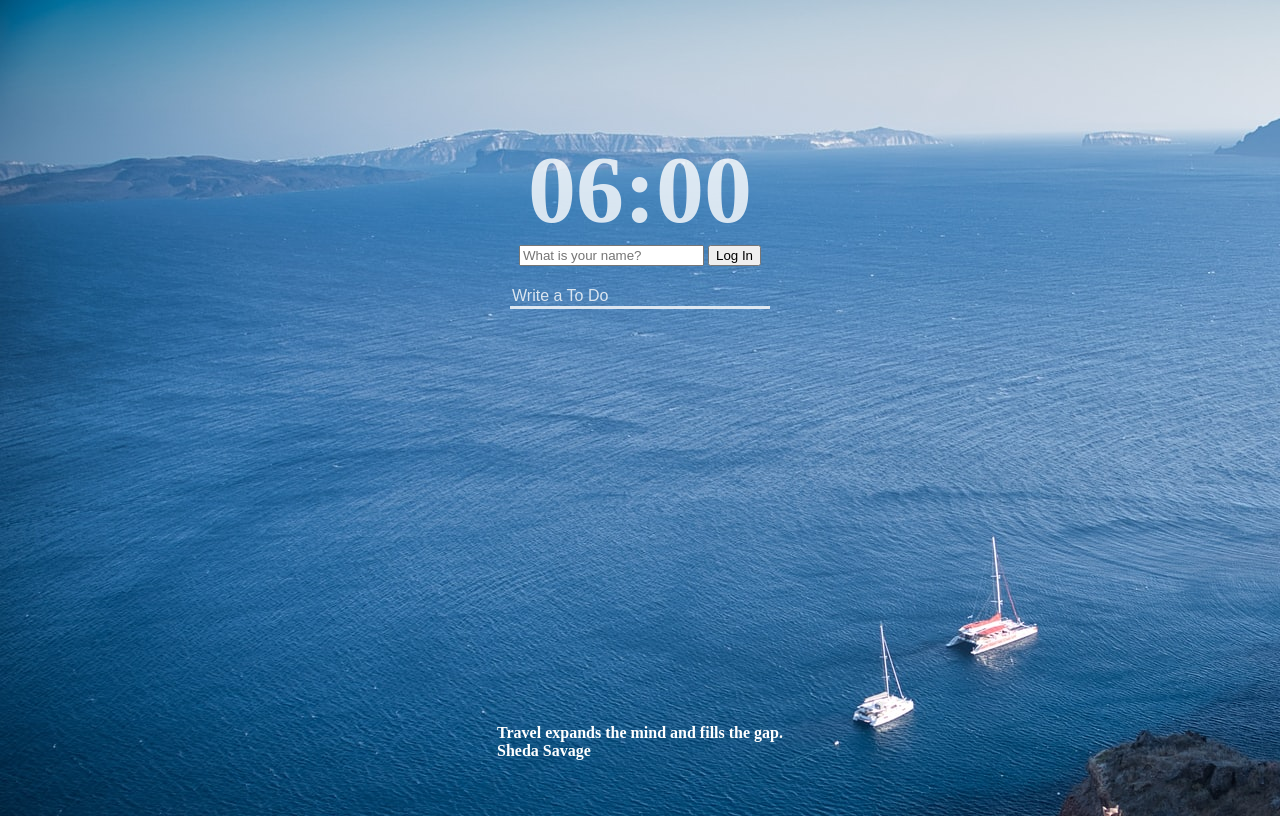
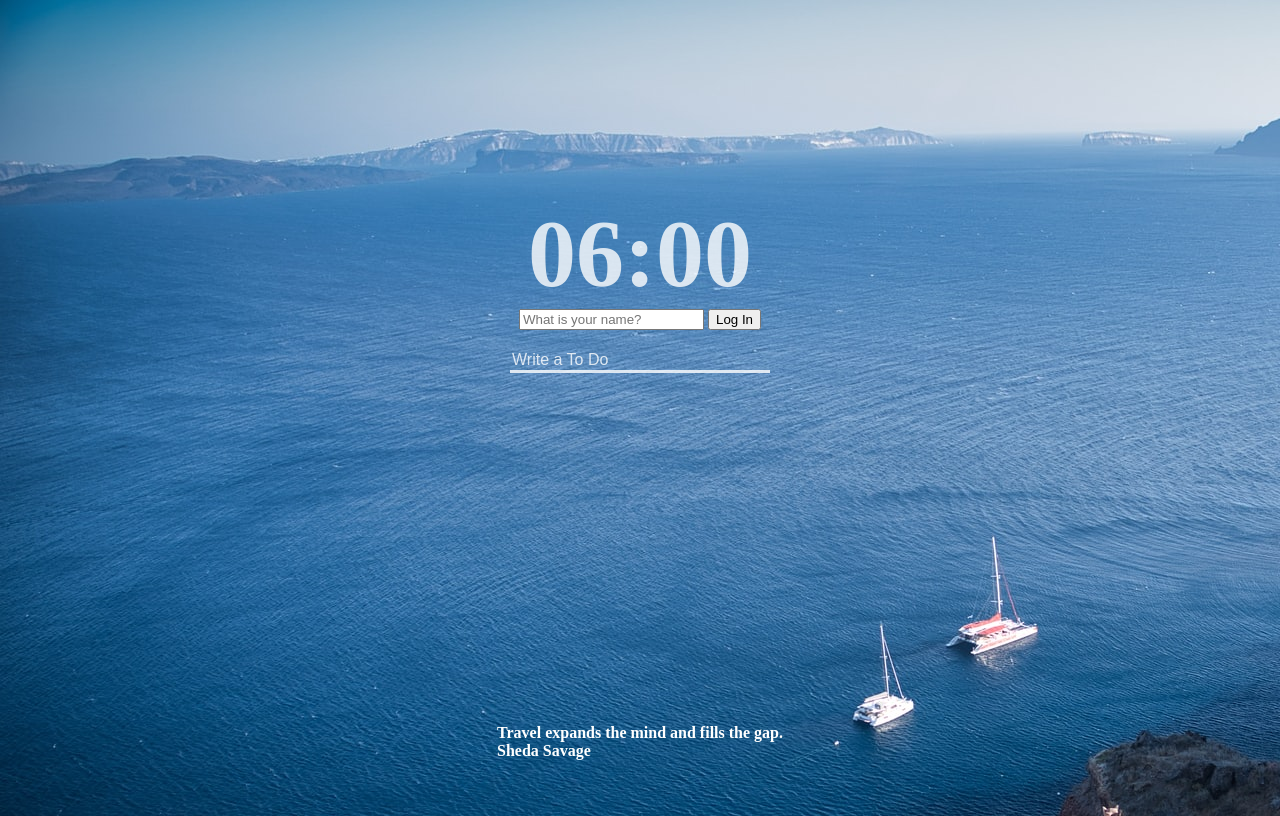
Before and after one commit to Bonggwon/chrome-web-app, a plain HTML site: page index.html in a window 1280 px wide. Drawn offline with Linux system fonts and the light colour scheme.

Commit message:
Add more space to clock

```diff
--- a/css/style.css
+++ b/css/style.css
@@ -12,7 +12,7 @@ body {
   flex-direction: column;
   align-items: center;
   justify-content: space-between;
-  padding-top: 10%;
+  padding-top: 15%;
 }
 .clock {
   font-size: 96px;
```
